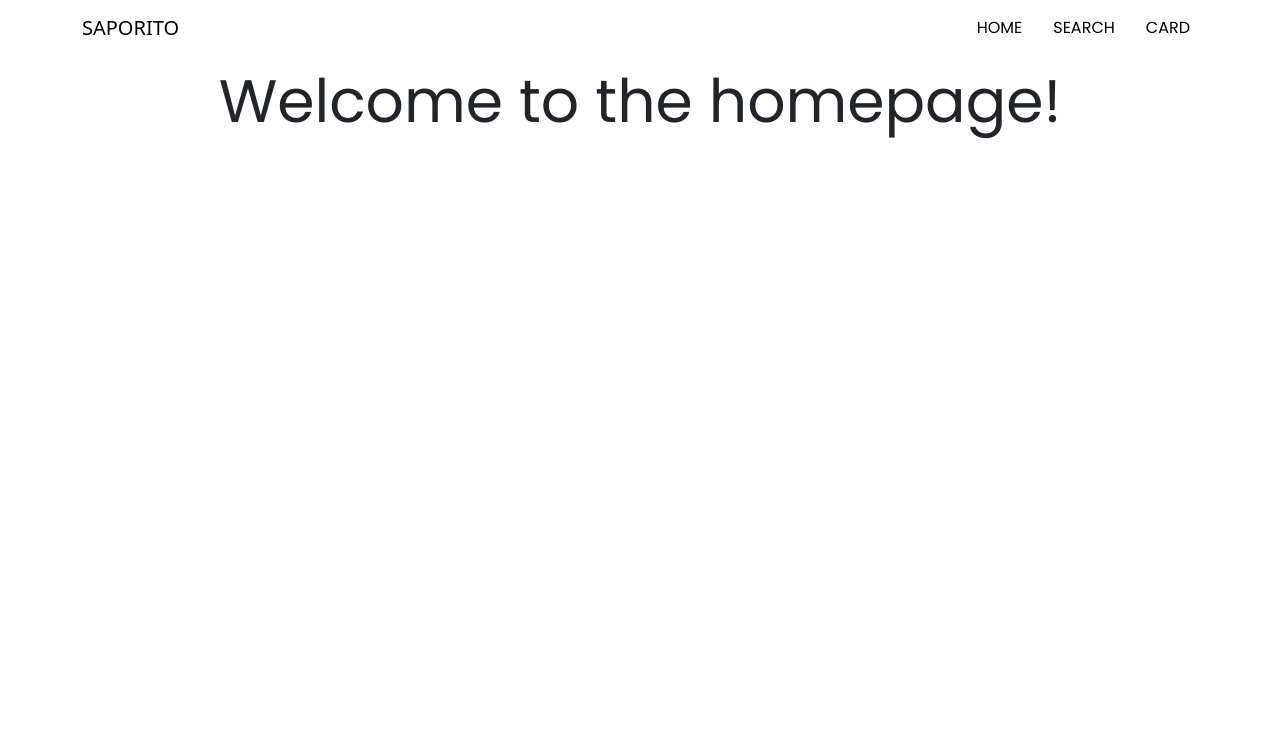
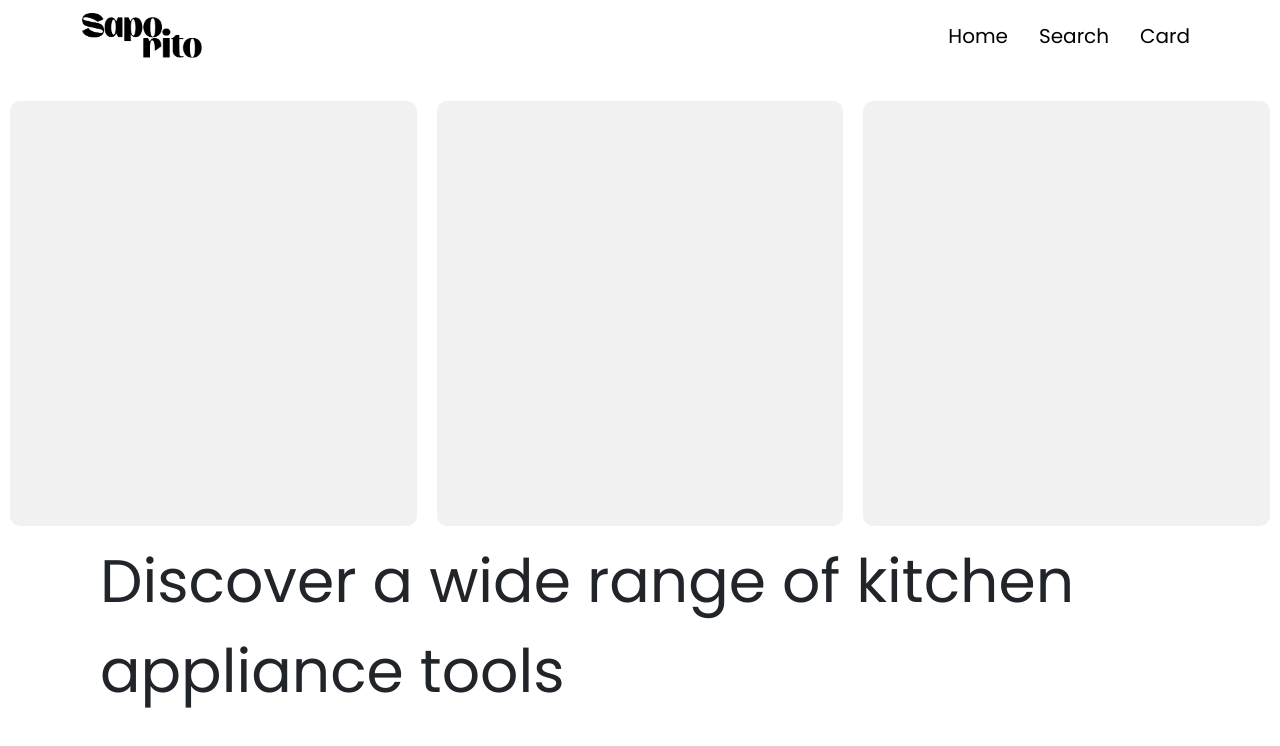
Before and after one commit to JacoLombardo/squisito, a Next.js app: page / in a window 1280 px wide. Shown: the top 746 px of the page. Built offline with nearby package versions, Linux system fonts and the light colour scheme.

Commit message:
💅🏻 edited landingpage

```diff
--- a/components/NavBar.tsx
+++ b/components/NavBar.tsx
@@ -9,17 +9,24 @@ function NavBar() {
   return (
     <Navbar expand="lg" className={styles.navbar}>
       <Container>
-        <Navbar.Brand href="#home" className={styles.brand}>
-          SAPORITO
+        <Navbar.Brand href="#home">
+          <Image
+                alt="search"
+                title="Search a Product"
+                src="/Images/Navbar/logo.png"
+                width={120}
+                height={45}
+                className={`${styles.cartLogo}`}
+              />
         </Navbar.Brand>
         <Navbar.Toggle aria-controls="basic-navbar-nav" className={styles.toggle} />
         <Navbar.Collapse id="basic-navbar-nav">
           <Nav className={`ml-auto ${styles.nav}`}>
             <Nav.Link as={Link} href="/" className={styles.navLink}>
-              HOME
+              Home
             </Nav.Link>
             <Nav.Link as={Link} href="/products" className={styles.navLink}>
-              SEARCH
+              Search
               <Image
                 alt="search"
                 title="Search a Product"
@@ -30,7 +37,7 @@ function NavBar() {
               />
             </Nav.Link>
             <Nav.Link as={Link} href="/cart" className={styles.navLink}>
-              CARD
+              Card
               <Image
                 alt="shopping-cart"
                 title="Go to Shopping Cart"
--- a/pages/index.tsx
+++ b/pages/index.tsx
@@ -5,7 +5,12 @@ export default function Home() {
   return (
     <>
       <NavBar />
-      <p className={styles.title}>Welcome to the homepage!</p>
+      <div className={styles.cardContainer}>
+        <div className={`${styles.card} ${styles.cardBig}`}></div>
+        <div className={styles.card}></div>
+        <div className={styles.card}></div>
+      </div>
+      <p className={styles.title}>Discover a wide range of kitchen appliance tools</p>
     </>
   );
 }
--- a/styles/component.module.css
+++ b/styles/component.module.css
@@ -34,6 +34,7 @@
 
 .navLink {
   font-family: 'poppins';
+  font-size: 20px;
   color: #000;
   margin-left: 15px;
   text-decoration: none;
--- a/styles/homepage.module.css
+++ b/styles/homepage.module.css
@@ -2,12 +2,15 @@
   font-size: 60px;
   text-align: center;
   font-family: "poppins";
+  margin-left: 100px;
+  margin-right: 50px;
+  max-width: 1200px;
+  text-align: left;
 }
 
 @font-face {
   font-family: "poppins";
-  src: local("poppins"),
-    url("Poppins-Regular.ttf");
+  src: local("poppins"), url("Poppins-Regular.ttf");
 }
 
 .navbar-divider {
@@ -28,3 +31,35 @@
   transform: scale(1.1);
   color: red;
 }
+
+.cardContainer {
+  display: flex;
+  justify-content: center;
+  margin-top: 20px;
+}
+
+.card {
+  width: 425px;
+  height: 425px;
+  background-color: #f1f1f1;
+  border-radius: 10px;
+  margin: 10px;
+  animation: slideIn 1.8s;
+}
+
+.cardBig {
+  width: 425px;
+  height: 425px;
+}
+
+@keyframes slideIn {
+  0% {
+    opacity: 0;
+    transform: translateY(90%);
+  }
+
+  100% {
+    opacity: 1;
+    transform: translateY(0);
+  }
+}
```
Also changed, not shown: public/Images/Navbar/logo.png (added), 1 other file (tests, documents, lock files or other folders).
